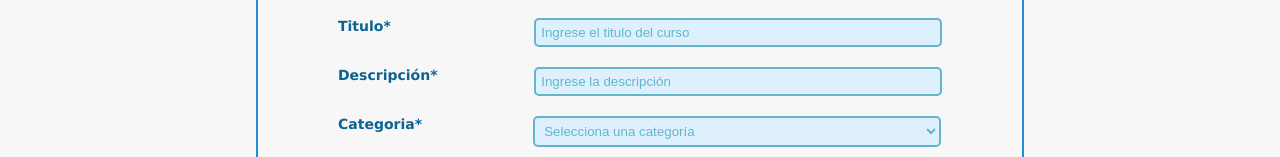
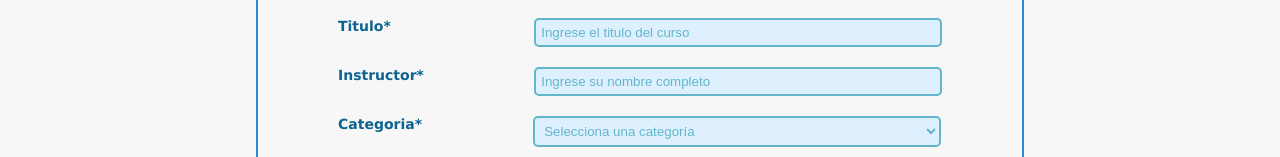
Before and after one commit to rebecayucratovar/EduTech_CodeCrafters, a React (Vite) app in the folder UI/online-courses/: page /registro-curso in a window 1280 px wide. Shown: the part 308-465 px from the top of the page. Built offline with nearby package versions, Linux system fonts and the light colour scheme.

Commit message:
pequeñas correciones

```diff
--- a/UI/online-courses/src/components/NavBar.tsx
+++ b/UI/online-courses/src/components/NavBar.tsx
@@ -11,7 +11,7 @@ export const NavBar = () => {
         </Link>
       </div>
       <div className="navbar-content">
-        <Link to="/registro-instructor" className="navbar-content-link">
+        <Link to="/" className="navbar-content-link">
           Registrarse
         </Link>
         <Link to="/registro-curso" className="navbar-content-link">
--- a/UI/online-courses/src/index.css
+++ b/UI/online-courses/src/index.css
@@ -118,6 +118,7 @@ body {
     width: 100%;
     padding: 5px;
     padding-right: 38px;
+    outline: none;
   }
 
   input::placeholder,
--- a/UI/online-courses/src/pages/FormRegisterCourse.tsx
+++ b/UI/online-courses/src/pages/FormRegisterCourse.tsx
@@ -5,7 +5,6 @@ import { useForm } from "react-hook-form";
 import AlertIcon from "../assets/icons/AlertIcon.svg";
 import CheckIcon from "../assets/icons/CheckIcon.svg";
 import { addCourse } from "../slices/courses";
-// import { Link } from "react-router-dom";
 import { useNavigate } from "react-router-dom";
 import { useState } from "react";
 
@@ -21,7 +20,7 @@ export const FormRegisterCourse = () => {
   } = useForm({
     defaultValues: {
       titulo: "",
-      descripcion: "",
+      instructor: "",
       categoria: "default",
       file: "",
       costo: "",
@@ -34,6 +33,8 @@ export const FormRegisterCourse = () => {
     useState(false);
   const [showModalByClickInCancel, setShowModalByClickInCancel] =
     useState(false);
+  const [showModalError, setShowModalError] =
+    useState(false);
 
   const handleCancel = () => {
     setShowModalByClickInCancel(true);
@@ -42,7 +43,7 @@ export const FormRegisterCourse = () => {
   const onSubmit = handleSubmit(async (data) => {
     if (
       errors.titulo ||
-      errors.descripcion ||
+      errors.instructor ||
       errors.categoria ||
       errors.file ||
       errors.costo ||
@@ -52,10 +53,14 @@ export const FormRegisterCourse = () => {
       return;
     }
 
+    if (/^\d+$/.test(data.costo)) {
+      data.costo += ",00";
+    }
+
     const formData = new FormData();
 
     formData.append("titulo", data.titulo);
-    formData.append("descripcion", data.descripcion);
+    formData.append("instructor", data.instructor);
     formData.append("categoria", data.categoria);
     formData.append("costo", data.costo);
     formData.append("requisitos", data.requisitos);
@@ -76,7 +81,7 @@ export const FormRegisterCourse = () => {
       setShowModalByClickInAccept(true);
     } catch (error) {
       console.error("Error:", error);
-      // Manejar el error, podrías mostrar un mensaje de error al usuario
+      setShowModalError(true);
     }
   });
 
@@ -103,13 +108,14 @@ export const FormRegisterCourse = () => {
                   {...register("titulo", {
                     required: {
                       value: true,
-                      message: "El título es requerido",
+                      message: "Por favor, ingrese el titulo del curso",
                     },
                     maxLength: {
                       value: 40,
-                      message: "El titulo no deben tener mas de 40 caracteres",
+                      message: "El titulo no debe tener mas de 40 caracteres",
                     },
                   })}
+                  maxLength={40}
                   className={`${errors.titulo ? "error-input" : ""} ${
                     dirtyFields.titulo && !errors.titulo ? "success-input" : ""
                   }`}
@@ -139,34 +145,39 @@ export const FormRegisterCourse = () => {
             </div>
 
             <div className="form-register-course-content-data-field">
-              <label htmlFor="descripcion">Descripción*</label>
+              <label htmlFor="instructor">Instructor*</label>
               <div className="form-register-course-content-data-field-input">
                 <input
                   type="text"
-                  id="descripcion"
-                  placeholder="Ingrese la descripción"
-                  {...register("descripcion", {
+                  id="instructor"
+                  placeholder="Ingrese su nombre completo"
+                  {...register("instructor", {
                     required: {
                       value: true,
-                      message: "La descripción es requerida",
+                      message: "Porfavor, ingrese su nombre",
                     },
                     maxLength: {
-                      value: 400,
+                      value: 40,
                       message:
-                        "La descripción no deben tener mas de 400 caracteres",
+                        "El nombre del intructor no debe ser mayor a 40",
+                    },
+                    pattern: {
+                      value: /^[A-Za-zÁÉÍÓÚáéíóúñÑ\s]+$/,
+                      message: "El nombre solo debe contener letras",
                     },
                   })}
-                  className={`${errors.descripcion ? "error-input" : ""} ${
-                    dirtyFields.descripcion && !errors.descripcion
+                  maxLength={40}
+                  className={`${errors.instructor ? "error-input" : ""} ${
+                    dirtyFields.instructor && !errors.instructor
                       ? "success-input"
                       : ""
                   }`}
                 />
 
-                {errors.descripcion && (
+                {errors.instructor && (
                   <div className="form-register-course-content-data-field-error">
                     <label htmlFor="error">
-                      {JSON.stringify(errors.descripcion.message).replace(
+                      {JSON.stringify(errors.instructor.message).replace(
                         /^"|"$/g,
                         ""
                       )}
@@ -175,7 +186,7 @@ export const FormRegisterCourse = () => {
                   </div>
                 )}
 
-                {dirtyFields.descripcion && !errors.descripcion && (
+                {dirtyFields.instructor && !errors.instructor && (
                   <div className="form-register-course-content-data-field-error">
                     <img
                       className="check-icon"
@@ -195,7 +206,7 @@ export const FormRegisterCourse = () => {
                   {...register("categoria", {
                     required: {
                       value: true,
-                      message: "La categoria es requerida",
+                      message: "Seleccione alguna categoria",
                     },
                     validate: (value) =>
                       value !== "default" || "La categoría es requerida",
@@ -254,7 +265,7 @@ export const FormRegisterCourse = () => {
                   {...register("file", {
                     required: {
                       value: true,
-                      message: "Seleccione algun archivo",
+                      message: "Seleccione alguna imagen",
                     },
                   })}
                   className={`${errors.file ? "error-input" : ""} ${
@@ -447,11 +458,23 @@ export const FormRegisterCourse = () => {
         <Modal
           title="Registro exitoso"
           description="Se registro correctamente el curso"
-          txtBtnAccept="Acceptar"
+          txtBtnAccept="Aceptar"
           onAccept={() => {
             reset();
             setShowModalByClickInAccept(false);
             navigate("/lista-cursos");
+          }}
+        />
+      )}
+
+      {showModalError && (
+        <Modal
+          title="Error inesperado"
+          description="No se pudo guardar el registro"
+          txtBtnAccept="Aceptar"
+          onAccept={() => {
+            reset();
+            setShowModalError(false);
           }}
         />
       )}
```
